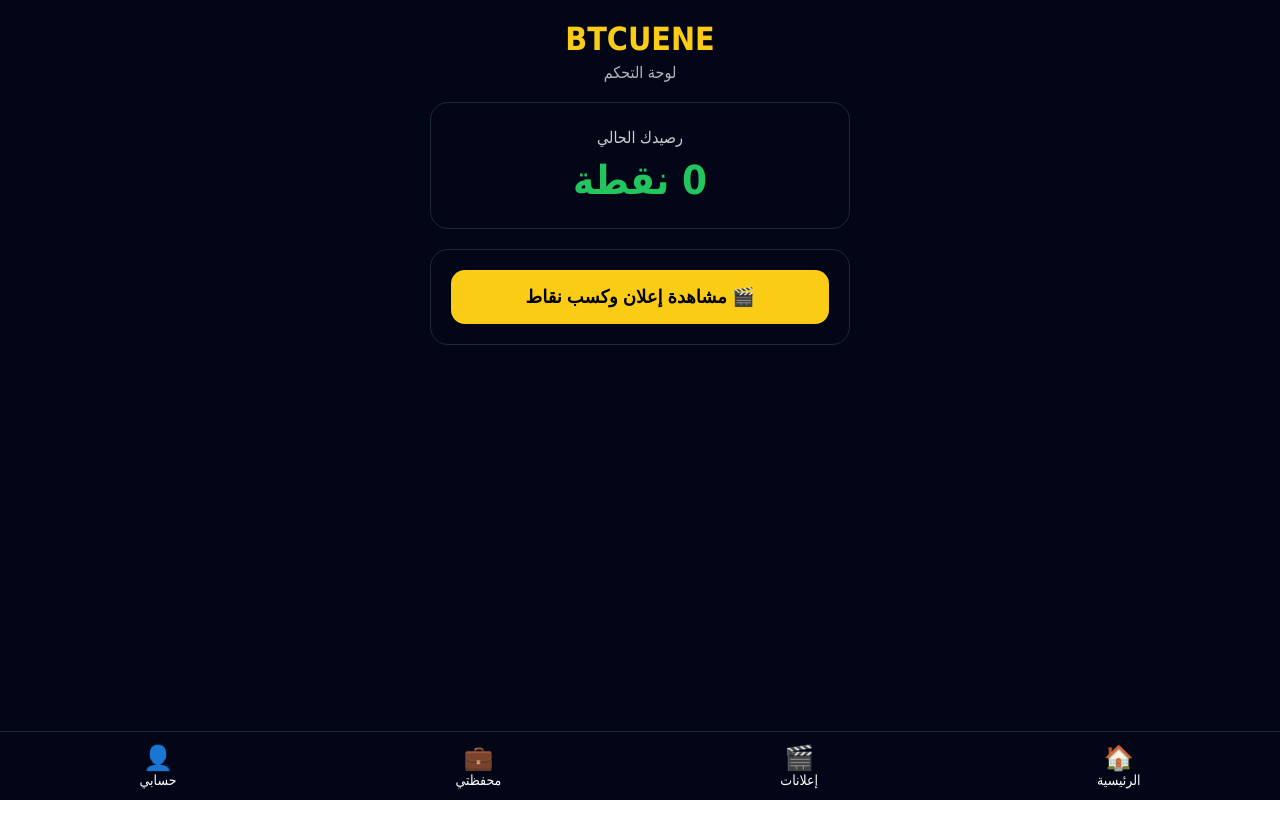
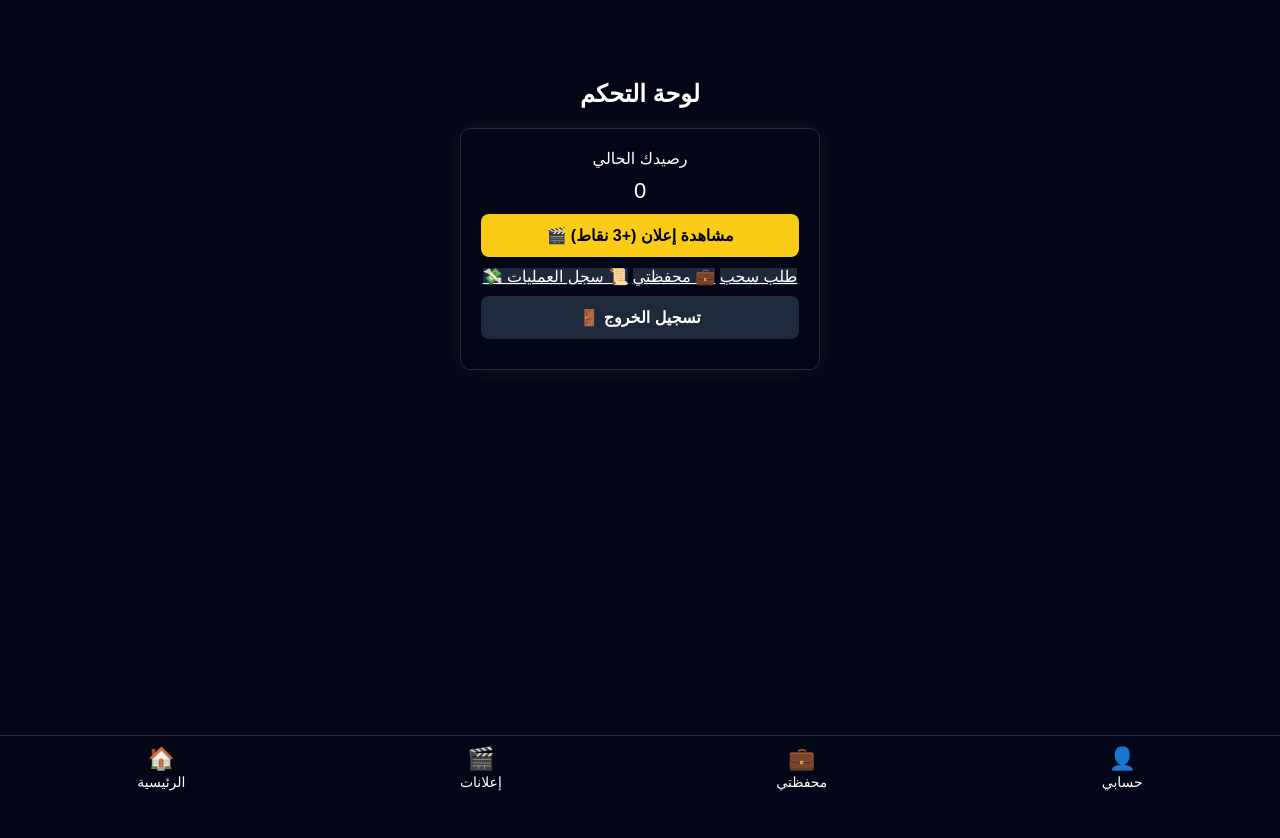
Before and after one commit to ah3290485-ops/Kkuen, a plain HTML site: page dashboard.html in a window 1280 px wide. Before the commit the page ends 800 px from the top, so only its background shows below. Drawn offline with nearby package versions, Linux system fonts and the light colour scheme.

Commit message:
Update dashboard.html

```diff
--- a/dashboard.html
+++ b/dashboard.html
@@ -1,90 +1,63 @@
 <!DOCTYPE html>
-<html lang="ar" dir="rtl">
+<html lang="ar">
 <head>
 <meta charset="UTF-8">
 <title>لوحة التحكم</title>
-<meta name="viewport" content="width=device-width, initial-scale=1.0">
 
-<!-- Supabase -->
-<script src="https://cdn.jsdelivr.net/npm/@supabase/supabase-js@2"></script>
+<link rel="stylesheet" href="style.css">
+
+<script src="https://unpkg.com/@supabase/supabase-js"></script>
 <script src="supabase.js"></script>
 
 <style>
-body{
-  margin:0;
+body {
+  background:#020617;
+  color:white;
   font-family:Tahoma, Arial;
-  background:linear-gradient(135deg,#020617,#020617);
+}
+
+.container {
+  max-width:400px;
+  margin:40px auto;
+  text-align:center;
+}
+
+.card {
+  background:#020617;
+  border:1px solid #1e293b;
+  padding:20px;
+  border-radius:10px;
+  margin-bottom:20px;
+}
+
+button, a.btn {
+  display:block;
+  width:100%;
+  margin:10px 0;
+  padding:12px;
+  border:none;
+  border-radius:8px;
+  font-size:16px;
+  text-decoration:none;
+  cursor:pointer;
+}
+
+.btn-gold {
+  background:#facc15;
+  color:#000;
+}
+
+.btn-dark {
+  background:#1e293b;
   color:white;
 }
 
-/* container */
-.container{
-  max-width:420px;
-  margin:auto;
-  padding:20px;
-  padding-bottom:130px;
+.balance {
+  font-size:22px;
+  margin-top:10px;
 }
 
-/* header */
-.header{
-  text-align:center;
-  margin-bottom:20px;
-}
-.header h1{
-  color:#facc15;
-  margin:0;
-}
-.header p{
-  opacity:.7;
-  margin-top:5px;
-}
-
-/* balance card */
-.balance-card{
-  background:#020617;
-  border:1px solid #1e293b;
-  border-radius:18px;
-  padding:25px;
-  text-align:center;
-  margin-bottom:20px;
-}
-.balance-card .label{
-  font-size:16px;
-  opacity:.8;
-}
-.balance-card .amount{
-  font-size:40px;
-  font-weight:bold;
-  margin-top:10px;
-  color:#22c55e;
-}
-
-/* action card */
-.action-card{
-  background:#020617;
-  border:1px solid #1e293b;
-  border-radius:18px;
-  padding:20px;
-  margin-bottom:15px;
-}
-
-button{
-  width:100%;
-  padding:16px;
-  border:none;
-  border-radius:14px;
-  font-size:18px;
-  cursor:pointer;
-}
-
-.btn-gold{
-  background:#facc15;
-  color:black;
-  font-weight:bold;
-}
-
-/* bottom menu */
-.menu{
+.menu {
   position:fixed;
   bottom:0;
   left:0;
@@ -92,18 +65,20 @@ button{
   background:#020617;
   display:flex;
   justify-content:space-around;
-  padding:12px 0;
+  padding:10px 0;
   border-top:1px solid #1e293b;
 }
-.menu a{
+
+.menu a {
   color:white;
   text-decoration:none;
   font-size:14px;
   text-align:center;
 }
-.menu a span{
+
+.menu a span {
   display:block;
-  font-size:24px;
+  font-size:22px;
 }
 </style>
 </head>
@@ -111,27 +86,27 @@ button{
 <body>
 
 <div class="container">
+  <h2>لوحة التحكم</h2>
 
-  <div class="header">
-    <h1>BTCUENE</h1>
-    <p>لوحة التحكم</p>
+  <div id="userEmail" style="opacity:.7;margin-bottom:10px"></div>
+
+  <div class="card">
+    <div>رصيدك الحالي</div>
+    <div class="balance" id="points">0</div>
+
+    <button class="btn-gold" onclick="watchAd()">🎬 مشاهدة إعلان (+3 نقاط)</button>
+
+    <!-- ✅ زر السحب بالمكان الصحيح -->
+    <a href="withdraw.html" class="btn-dark">💸 طلب سحب</a>
+
+    <a href="wallet.html" class="btn-dark">💼 محفظتي</a>
+    <a href="transactions.html" class="btn-dark">📜 سجل العمليات</a>
+
+    <button class="btn-dark" onclick="logout()">🚪 تسجيل الخروج</button>
   </div>
-
-  <div class="balance-card">
-    <div class="label">رصيدك الحالي</div>
-    <div class="amount">
-      <span id="points">0</span> نقطة
-    </div>
-  </div>
-
-  <div class="action-card">
-    <button class="btn-gold" onclick="watchAd()">
-      🎬 مشاهدة إعلان وكسب نقاط
-    </button>
-  </div>
-
 </div>
 
+<!-- القائمة السفلية -->
 <div class="menu">
   <a href="dashboard.html"><span>🏠</span>الرئيسية</a>
   <a href="ads.html"><span>🎬</span>إعلانات</a>
@@ -140,37 +115,24 @@ button{
 </div>
 
 <script>
-/* 🔒 حماية الصفحة */
-async function protectPage(){
-  const { data:{user} } = await supabase.auth.getUser();
-  if(!user){
-    window.location.href="login.html";
+async function loadUser() {
+  const { data: { user } } = await supabase.auth.getUser();
+  if (!user) {
+    window.location.href = "login.html";
+    return;
   }
+  document.getElementById("userEmail").innerText = user.email;
 }
-protectPage();
+loadUser();
 
-/* تحميل الرصيد */
-async function loadBalance(){
-  const { data:{user} } = await supabase.auth.getUser();
-  if(!user) return;
-
-  const { data } = await supabase
-    .from("profiles")
-    .select("points")
-    .eq("id", user.id)
-    .single();
-
-  if(data){
-    document.getElementById("points").innerText = data.points;
-  }
+function watchAd() {
+  alert("الإعلانات رح نفعّلها بعدين");
 }
 
-/* إعلان (مؤقت) */
-function watchAd(){
-  alert("سيتم تفعيل الإعلانات الحقيقية قريباً");
+async function logout() {
+  await supabase.auth.signOut();
+  window.location.href = "login.html";
 }
-
-loadBalance();
 </script>
 
 </body>
```
